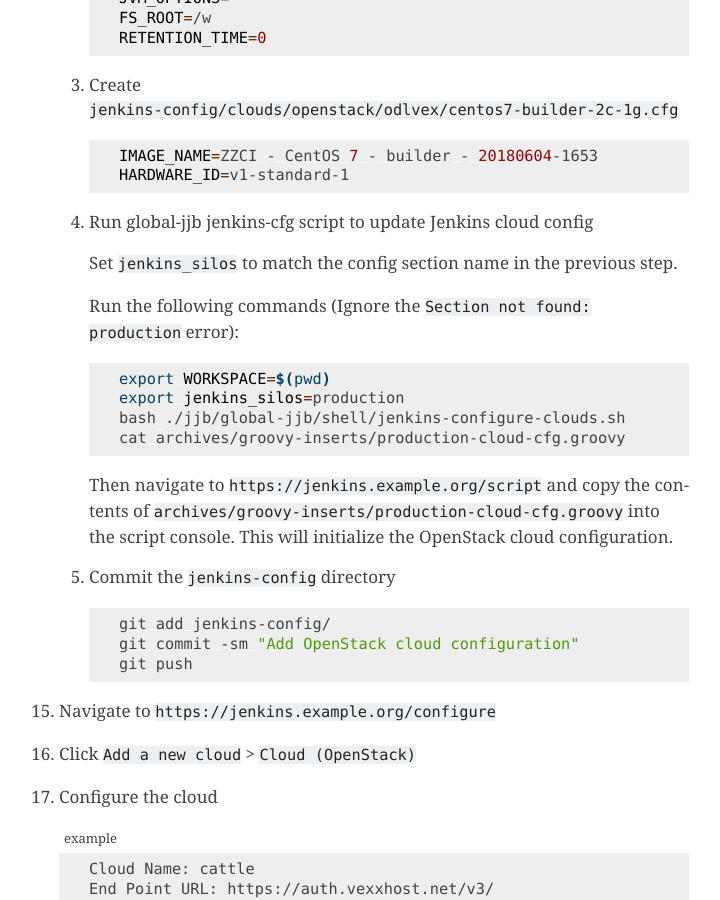
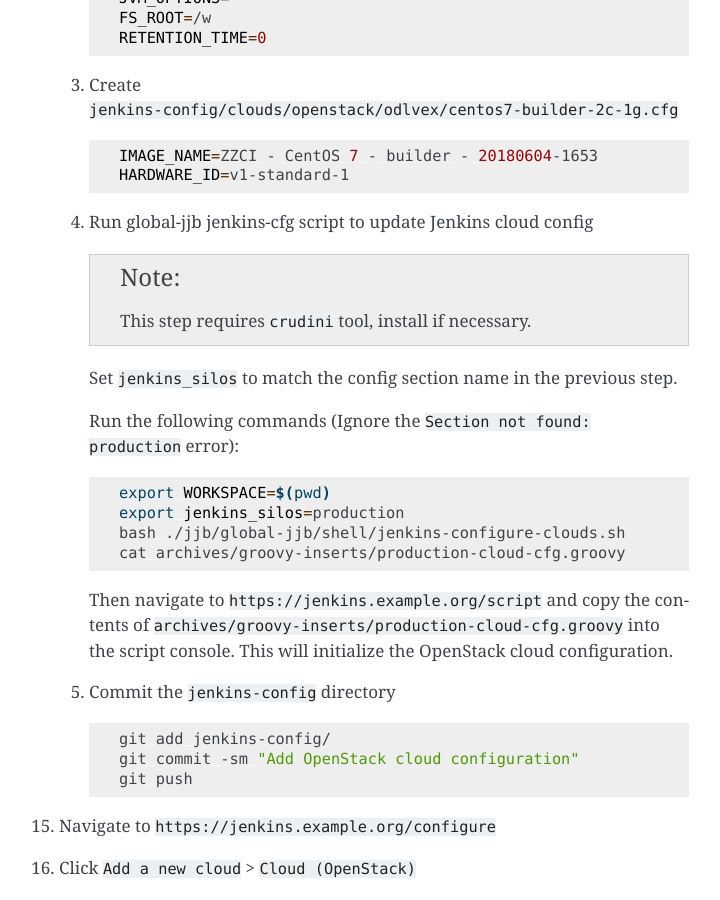
Before and after one commit to lfit/releng-docs, a Sphinx documentation site: the page built from docs/infra/bootstrap.rst, in a window 1280 px wide and 900 px high, scrolled down 6146 px. Shown: the whole window, without its empty margins (391-1111 px from the left). Built offline with Sphinx 7.4.7, drawn with Linux system fonts in a browser that asks for light colours; the version number could not be read and is left out.

Commit message:
Mention that crudini is required for script
Change-Id: Ib4e8ad52a14b34c2c5fc040e0c1e3d67b1c4e380
Signed-off-by: Thanh Ha <thanh.ha@linuxfoundation.org>

```diff
--- a/docs/infra/bootstrap.rst
+++ b/docs/infra/bootstrap.rst
@@ -278,6 +278,10 @@ Bootstrap common-packer and initial builder
 
    #. Run global-jjb jenkins-cfg script to update Jenkins cloud config
 
+      .. note::
+
+         This step requires ``crudini`` tool, install if necessary.
+
       Set ``jenkins_silos`` to match the config section name in the
       previous step.
 
```
